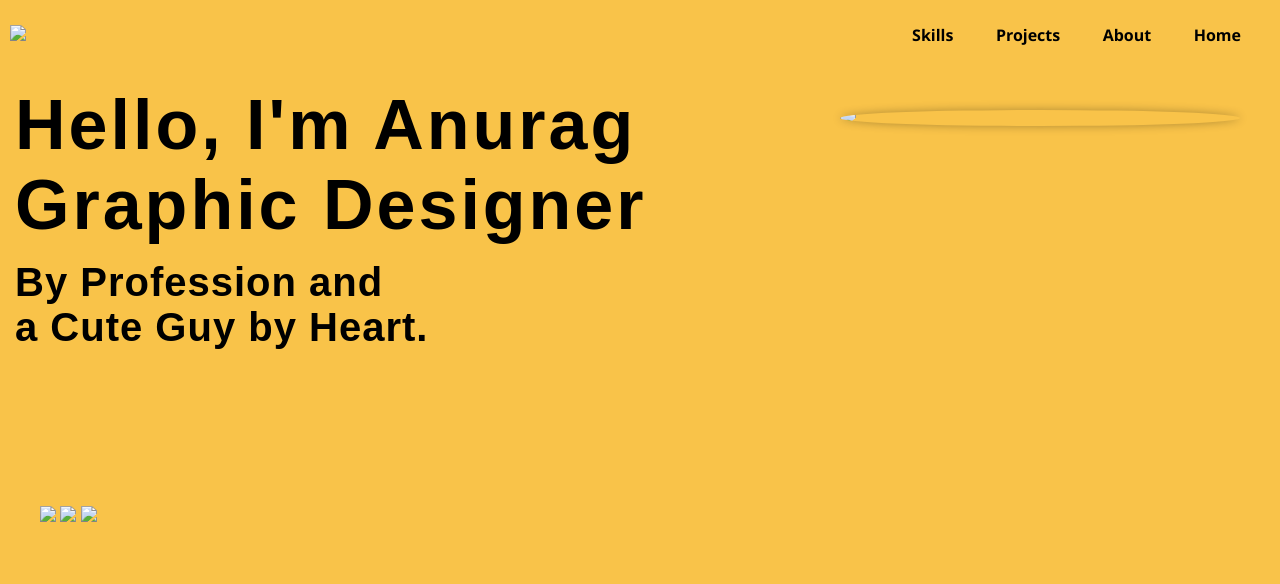
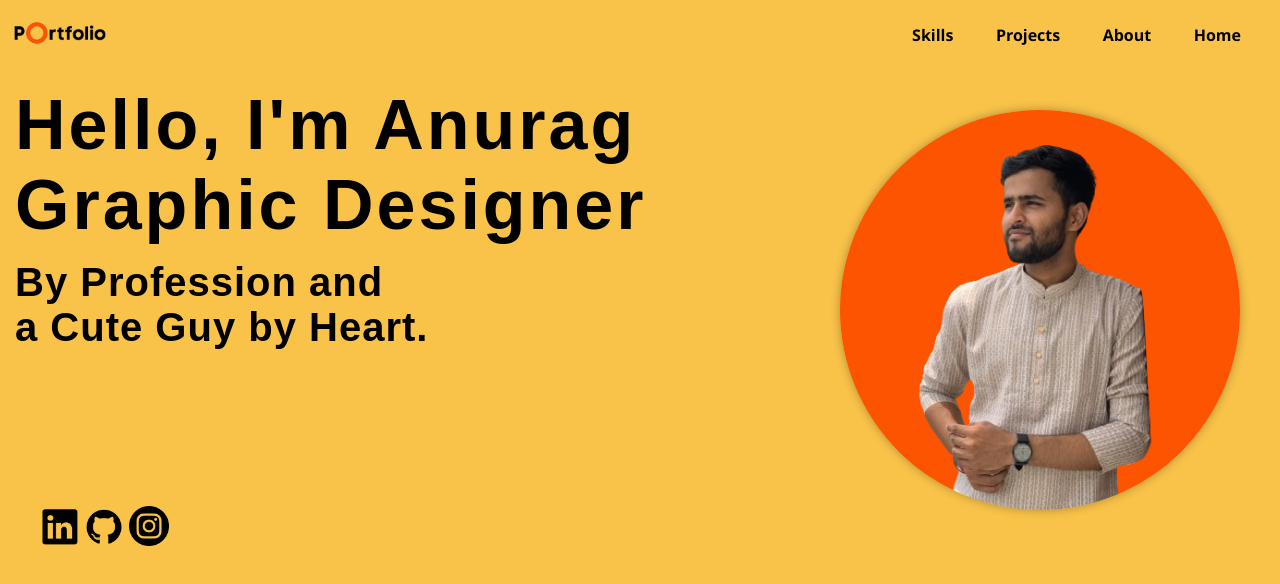
Before and after one commit to anurag77889/anurag77889.github.io, a plain HTML site: page about.html in a window 1280 px wide. Drawn offline with Linux system fonts and the light colour scheme; a web font is replaced by a local one.

Commit message:
Update about.html

```diff
--- a/about.html
+++ b/about.html
@@ -12,13 +12,13 @@
 </head>
 <body>
     <header>
-      <a href="portfolio.html"><img id="logo"src=".vscode/images/Portfolio.hu_full_logo-removebg-preview.png" ></a>
+      <a href="index.html"><img id="logo"src="images/Portfolio.hu_full_logo-removebg-preview.png" ></a>
         <nav>
           <ul>
             <li><a href="skills.html">Skills</a></li>
             <li><a href="projects.html">Projects</a></li>
             <li><a href="about.html">About</a></li>
-            <li><a href="portfolio.html">Home</a></li>
+            <li><a href="index.html">Home</a></li>
           </ul>
         </nav>
       </header>
@@ -27,11 +27,11 @@
           Graphic Designer</p>
           <p id="tagline">By Profession and <br>a Cute Guy by Heart.</p>
           <ul>
-            <li class="links"><a href="https://www.linkedin.com/in/anurag-swarnakar-370514245/" target="_blank"><img src=".vscode/images/linkedin.png"></a></li>
-            <li class="links"><a><img src=".vscode/images/github.png"></a></li>
-            <li class="links"><a href="https://www.instagram.com/_anurag07___/" target="_blank"><img src=".vscode/images/instagram.png"></a></li>
+            <li class="links"><a href="https://www.linkedin.com/in/anurag-swarnakar-370514245/" target="_blank"><img src="images/linkedin.png"></a></li>
+            <li class="links"><a><img src="images/github.png"></a></li>
+            <li class="links"><a href="https://www.instagram.com/_anurag07___/" target="_blank"><img src="images/instagram.png"></a></li>
           </ul>
         </section>
-        <img src=".vscode/images/WhatsApp_Image_2023-12-12_at_10.24.25_533a066a-removebg-preview3.png" id="me">
+        <img src="images/WhatsApp_Image_2023-12-12_at_10.24.25_533a066a-removebg-preview3.png" id="me">
 </body>
 </html>
```
